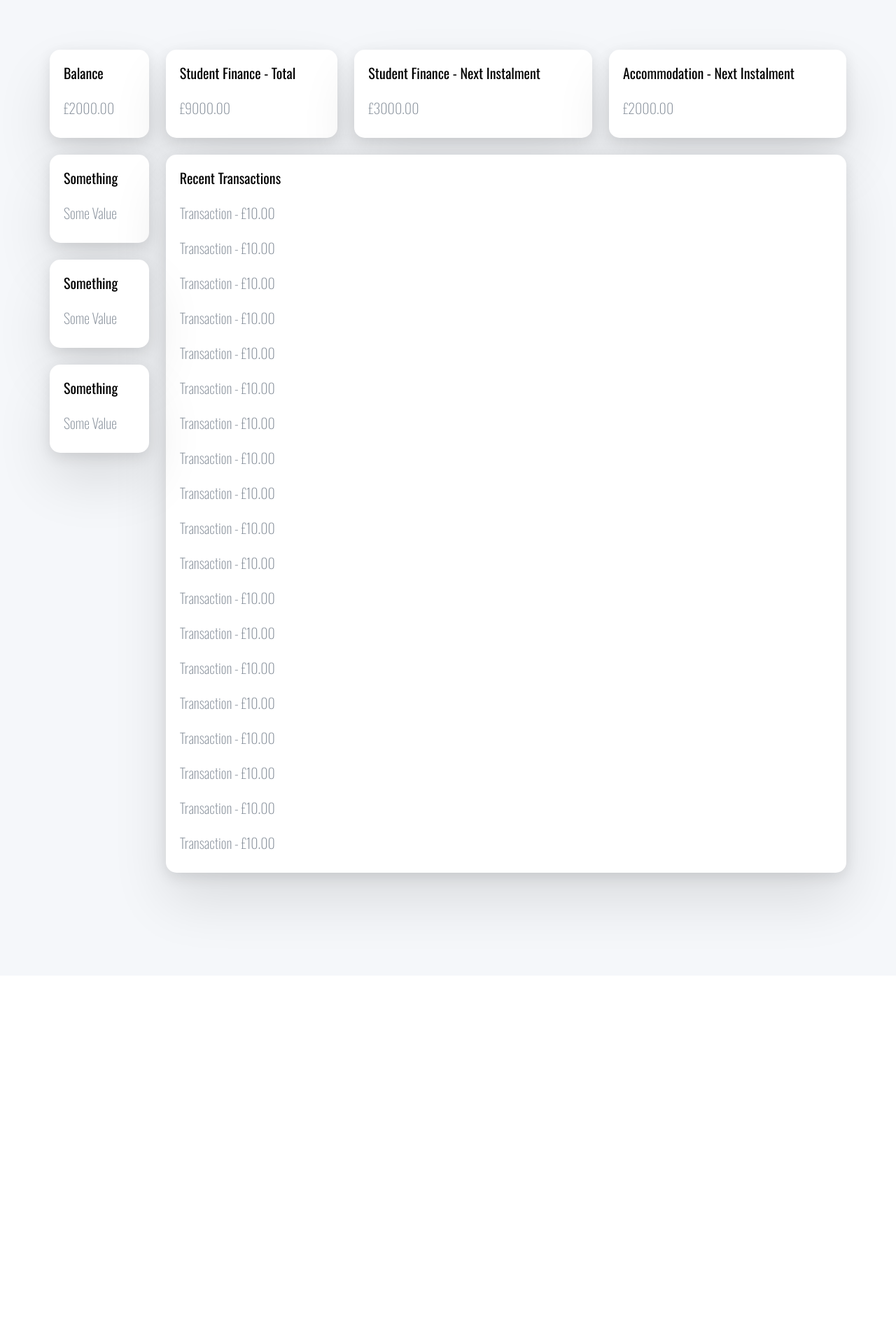
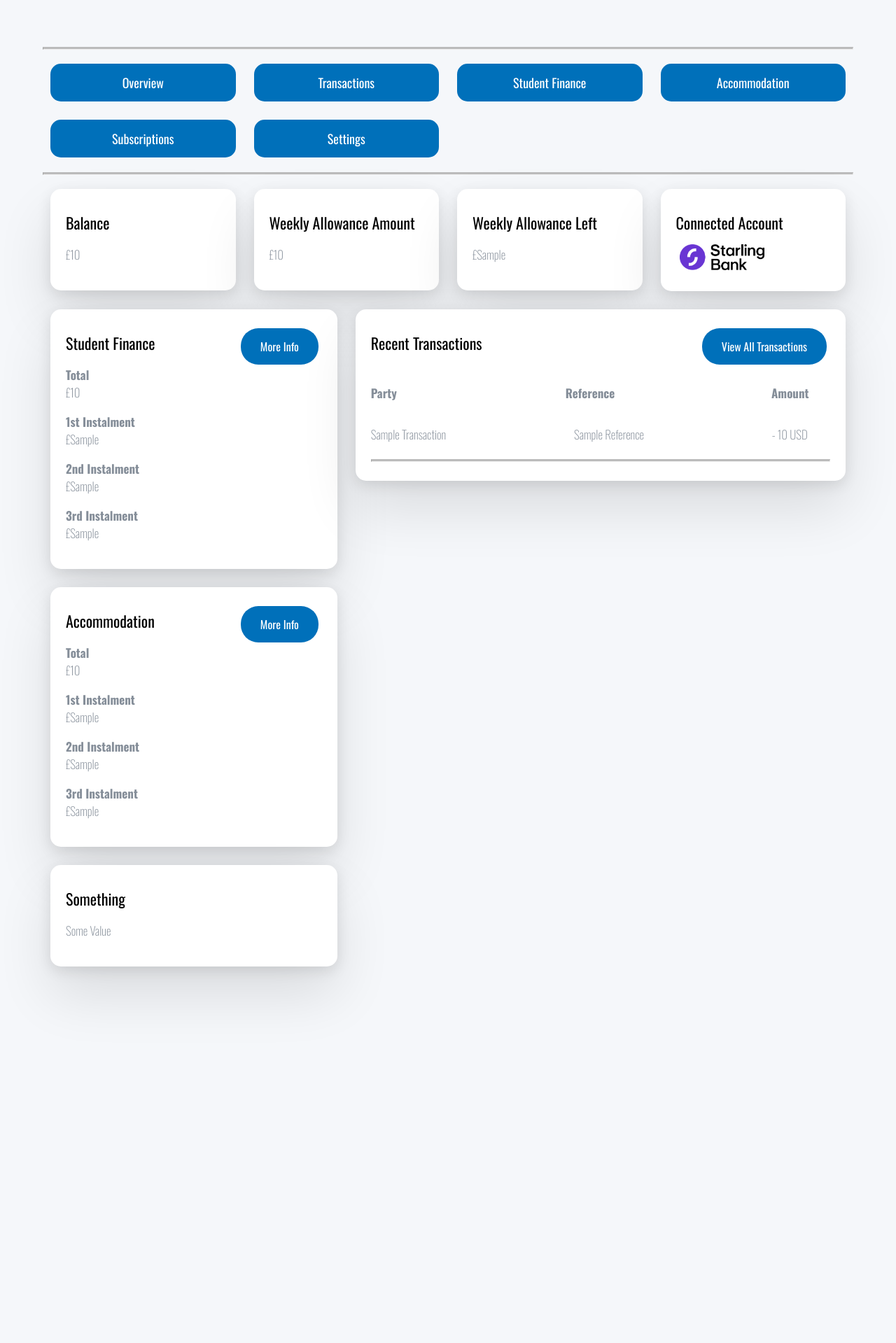
Before and after one commit to Jelly-exe/FinanceApplication, a Flask app: template templates/overview.html in a window 1280 px wide. Shown: the whole page at 70% size. Before the commit the page ends 1335 px from the top, so only its background shows below. Run offline with Flask 2, Linux system fonts and the light colour scheme; the template is opened without the code that fills it: most values are stand-ins (such as "Sample title", 1, 10 or a date in 2020); parts of the project's set-up code (start-up, migrations or seed data) failed here and were passed over.

Commit message:
Update code

```diff
--- a/app.py
+++ b/app.py
@@ -1,11 +1,12 @@
+import yaml
 from flask import Flask, render_template, redirect, url_for
+
+from utils import get_balance, get_transactions
 
 app = Flask(__name__)
 
+config = yaml.load(open("config.yml", "r"), Loader=yaml.FullLoader)
 
-# from dotenv import dotenv_values
-
-# config = dotenv_values(".env")
 
 @app.route('/')
 def index():
@@ -13,8 +14,36 @@ def index():
 
 
 @app.route('/overview')
-def overview(balance=200, sfe_amount=9000):  # put application's code here
-    return render_template('overview.html', balance=balance, sfe_amount=sfe_amount)
+def overview():  # put application's code here
+    balance = get_balance(config["personal-access-token"])
+    transactions = get_transactions(config["personal-access-token"], 30)
+
+    weekly_amount = 80
+    weekly_left = 60
+
+    sfe_total = 9000
+    sfe_1st = 3000
+    sfe_2nd = 3000
+    sfe_3rd = 3000
+
+    accommodation_total = 6000
+    accommodation_1st = 2000
+    accommodation_2nd = 2000
+    accommodation_3rd = 2000
+
+    return render_template('overview.html',
+                           balance=balance,
+                           weekly_amount=weekly_amount,
+                           weekly_left=weekly_left,
+                           sfe_total=sfe_total,
+                           sfe_1st=sfe_1st,
+                           sfe_2nd=sfe_2nd,
+                           sfe_3rd=sfe_3rd,
+                           transactions=transactions,
+                           accommodation_total=accommodation_total,
+                           accommodation_1st=accommodation_1st,
+                           accommodation_2nd=accommodation_2nd,
+                           accommodation_3rd=accommodation_3rd)
 
 
 if __name__ == '__main__':
--- a/static/styles/overview.css
+++ b/static/styles/overview.css
@@ -1,3 +1,7 @@
+html {
+  font-size: 11px;
+}
+
 body {
   background-color: #F5F7FA;
   font-family: Oswald, sans-serif;
@@ -9,8 +13,13 @@ h1, h2, h3, h4, h5, h6 {
     margin: 10px 0;
 }
 
+hr.solid {
+  border-top: 3px solid #bbb;
+}
+
 table {
   width: 100%;
+  table-layout: fixed;
 }
 
 td {
@@ -27,37 +36,120 @@ p {
 }
 
 .empty-card {
-  width: calc(100% - 6em); /* MAKE SURE TO CHANGE TO MATCH CARD */
-  padding: 20em 2em;
-  margin: 1em;
+  width: calc(100% - 6rem); /* MAKE SURE TO CHANGE TO MATCH CARD */
+  padding: 20rem 2rem;
+  margin: 1rem;
 }
 .card {
-  font-size: 10px;
-  width: calc(100% - 6em); /* 4 + (2 x Margin) = The Value in em */
+  font-size: 11px;
+  width: calc(100% - 6rem); /* 4 + (2 x Margin) = The Value in em */
   box-shadow: 0 40px 80px 0 rgba(0, 0, 0, 0.11), 0 6px 20px 0 rgba(0, 0, 0, 0.1);
   text-align: left;
   background-color: #ffffff;
   border-radius: 15px;
-  padding: 0.8em 2em;
-  margin: 1em; /* Border between cards */
+  padding: 2rem 2rem;
+  margin: 1rem; /* Border between cards */
 }
 
-.float-left {
-  float: left;
-}
-.float-right {
-  float: right;
-}
 .card p {
   color: #858e99;
+  font-size: 17px;
+}
+
+.card .bigger {
   font-size: 20px;
 }
 
-/*.card p .small-text {*/
-/*  font-size: 10px;*/
-/*  color: green;*/
-/*}*/
+.card .heading {
+  color: #5c6269;
+  font-size: 20px;
+}
 
 .card:hover {
   box-shadow: 0 40px 80px 0 rgba(0, 0, 0, 0.15), 0 6px 20px 0 rgba(0, 0, 0, 0.14);
 }
+
+.btn {
+  font-family: Oswald, sans-serif;
+  border: none;
+  background-color: inherit;
+  padding: 14px 28px;
+  font-size: 16px;
+  cursor: pointer;
+  display: inline-block;
+  border-radius: 25px;
+  transition: all 0.5s;
+  text-align: center;
+  width: fit-content;
+  margin: 5px;
+  vertical-align:middle
+}
+
+.navbar-btn {
+  font-family: Oswald, sans-serif;
+  font-size: 18px;
+  border: none;
+  background-color: inherit;
+  border-radius: 15px;
+  width: calc(100% - 2rem);
+  margin: 1rem;
+  padding: 14px 2rem;
+  cursor: pointer;
+  display: inline-block;
+  transition: all 0.5s;
+  text-align: center;
+  vertical-align:middle
+}
+
+.card .btn {
+  float: right;
+}
+
+.btn span {
+  cursor: pointer;
+  display: inline-block;
+  position: relative;
+  transition: 0.5s;
+}
+
+.btn span:after {
+  content: '\00bb';
+  position: absolute;
+  opacity: 0;
+  top: 0;
+  right: -50px;
+  transition: 0.5s;
+}
+
+.btn:hover span {
+  padding-right: 14px;
+}
+
+.btn:hover span:after {
+  opacity: 1;
+  right: 0;
+}
+
+.blue {
+  color: white;
+  background: #0070BA;
+}
+
+.blue:hover {
+  background: #003087;
+}
+
+.navbar-colour {
+  color: white;
+  background: #ddff00;
+}
+
+.navbar-colour:hover {
+  background: #dd00ff;
+}
+
+.transactions {
+  display: flex;
+  justify-content: space-between;
+  text-align: left;
+}
--- a/templates/overview.html
+++ b/templates/overview.html
@@ -7,74 +7,105 @@
 </head>
 <body>
     <table>
+        <tr><td colspan="8"><hr class="solid"></td></tr>
         <tr>
-            <td>
+            <td colspan="2">
+                <button class="navbar-btn blue"><span>Overview</span></button>
+            </td>
+            <td colspan="2">
+                <button class="navbar-btn blue"><span>Transactions</span></button>
+            </td>
+            <td colspan="2">
+                <button class="navbar-btn blue"><span>Student Finance</span></button>
+            </td>
+            <td colspan="2">
+                <button class="navbar-btn blue"><span>Accommodation</span></button>
+            </td>
+        </tr>
+        <tr>
+            <td colspan="2">
+                <button class="navbar-btn blue"><span>Subscriptions</span></button>
+            </td>
+            <td colspan="2">
+                <button class="navbar-btn blue"><span>Settings</span></button>
+            </td>
+        </tr>
+
+        <tr><td colspan="8"><hr class="solid"></td></tr>
+        <tr>
+            <td colspan="2">
                 <div class="card">
                     <h1>Balance</h1>
-                    <p>£2000.00</p>
+                    <p>£{{ balance }}</p>
                 </div>
             </td>
-            <td>
+            <td colspan="2">
                 <div class="card">
-                    <h1>Student Finance - Total</h1>
-                    <p>£9000.00</p>
+                    <h1>Weekly Allowance Amount</h1>
+                    <p>£{{ weekly_amount }}</p>
                 </div>
             </td>
-            <td>
+            <td colspan="2">
                 <div class="card">
-                    <h1>Student Finance - Next Instalment</h1>
-                    <p>£3000.00</p>
+                    <h1>Weekly Allowance Left</h1>
+                    <p>£{{ weekly_left }}</p>
                 </div>
             </td>
-            <td>
+            <td colspan="2">
                 <div class="card">
-                    <h1>Accommodation - Next Instalment</h1>
-                    <p>£2000.00</p>
+                    <h1>Connected Account</h1>
+                    <img src="{{ url_for('static', filename='starling-bank-logo.png') }}" alt="Starling Bank Logo" style="margin: 5px; width: 11em; ">
                 </div>
             </td>
         </tr>
         <tr>
-            <td>
+            <td colspan="3">
                 <div class="card">
-                    <h1>Something</h1>
-                    <p>Some Value</p>
+                    <button class="btn blue"><span>More Info</span></button>
+                    <h1 >Student Finance</h1>
+                    <p><strong>Total</strong><br>£{{ sfe_total }}</p>
+                    <p><strong>1st Instalment</strong><br>£{{ sfe_1st }}</p>
+                    <p><strong>2nd Instalment</strong><br>£{{ sfe_2nd }}</p>
+                    <p><strong>3rd Instalment</strong><br>£{{ sfe_3rd }}</p>
                 </div>
             </td>
-            <td colspan="3" rowspan="90">
+            <td colspan="5" rowspan="90">
                 <div class="card">
+                    <button class="btn blue"><span>View All Transactions</span></button>
                     <h1>Recent Transactions</h1>
-                    <p>Transaction - £10.00</p>
-                    <p>Transaction - £10.00</p>
-                    <p>Transaction - £10.00</p>
-                    <p>Transaction - £10.00</p>
-                    <p>Transaction - £10.00</p>
-                    <p>Transaction - £10.00</p>
-                    <p>Transaction - £10.00</p>
-                    <p>Transaction - £10.00</p>
-                    <p>Transaction - £10.00</p>
-                    <p>Transaction - £10.00</p>
-                    <p>Transaction - £10.00</p>
-                    <p>Transaction - £10.00</p>
-                    <p>Transaction - £10.00</p>
-                    <p>Transaction - £10.00</p>
-                    <p>Transaction - £10.00</p>
-                    <p>Transaction - £10.00</p>
-                    <p>Transaction - £10.00</p>
-                    <p>Transaction - £10.00</p>
-                    <p>Transaction - £10.00</p>
+                    <br>
+                    <div class="transactions">
+
+                        <p><strong>Party</strong></p>
+                        <p><strong>&nbsp;&nbsp;&nbsp;&nbsp;Reference</strong></p>
+                        <p><strong>Amount&nbsp;&nbsp;&nbsp;&nbsp;&nbsp;&nbsp;&nbsp;</strong></p>
+
+                    </div>
+                    {% for transaction in transactions %}
+                        <div class="transactions">
+                            <p>{{ transaction["counterPartyName"].title() }}</p>
+                            <p>{{ transaction["reference"].title() }}</p>
+                            <p>{{"+" if transaction["direction"] == "IN" else "-"}} {{transaction["amount"]["minorUnits"] / 100 }} {{ transaction["amount"]["currency"] }}&nbsp;&nbsp;&nbsp;&nbsp;&nbsp;&nbsp;&nbsp;&nbsp;&nbsp;&nbsp;</p>
+                        </div>
+                        <hr class="solid">
+                    {% endfor %}
                 </div>
             </td>
         </tr>
         <tr>
-            <td>
+            <td colspan="3">
                 <div class="card">
-                    <h1>Something</h1>
-                    <p>Some Value</p>
+                    <button class="btn blue"><span>More Info</span></button>
+                    <h1 >Accommodation</h1>
+                    <p><strong>Total</strong><br>£{{ accommodation_total }}</p>
+                    <p><strong>1st Instalment</strong><br>£{{ accommodation_1st }}</p>
+                    <p><strong>2nd Instalment</strong><br>£{{ accommodation_2nd }}</p>
+                    <p><strong>3rd Instalment</strong><br>£{{ accommodation_3rd }}</p>
                 </div>
             </td>
         </tr>
         <tr>
-            <td>
+            <td colspan="3">
                 <div class="card">
                     <h1>Something</h1>
                     <p>Some Value</p>
--- /dev/null
+++ b/utils.py
@@ -0,0 +1,27 @@
+import requests
+import datetime
+
+url = "https://api.starlingbank.com/api/v2"
+
+
+def get_account(personal_access_token):
+    r = requests.get(url + "/accounts", headers={"Authorization": "Bearer " + personal_access_token})
+    return r.json()["accounts"][0]["accountUid"]
+
+
+def get_default_category(personal_access_token):
+    r = requests.get(url + "/accounts", headers={"Authorization": "Bearer " + personal_access_token})
+    return r.json()["accounts"][0]["defaultCategory"]
+
+
+def get_balance(personal_access_token):
+    balance = requests.get(url + "/accounts/" + (get_account(personal_access_token)) + "/balance", headers={"Authorization": "Bearer " + personal_access_token})
+    return balance.json()["effectiveBalance"]["minorUnits"] / 100
+
+
+def get_transactions(personal_access_token, amount):
+    # print(get_account(personal_access_token))
+    # print(get_default_category(personal_access_token))
+    datefrom = (datetime.datetime.now() - datetime.timedelta(days=30)).strftime("%Y-%m-%d") + "T00:00:00Z"
+    feeditems = requests.get(url + "/feed/account/" + (get_account(personal_access_token)) + "/category/" + (get_default_category(personal_access_token)) + "?changesSince=" + datefrom, headers={"Authorization": "Bearer " + personal_access_token})
+    return feeditems.json()["feedItems"][:10]
```
Also changed, not shown: static/starling-bank-logo.png (added), 1 other file.
